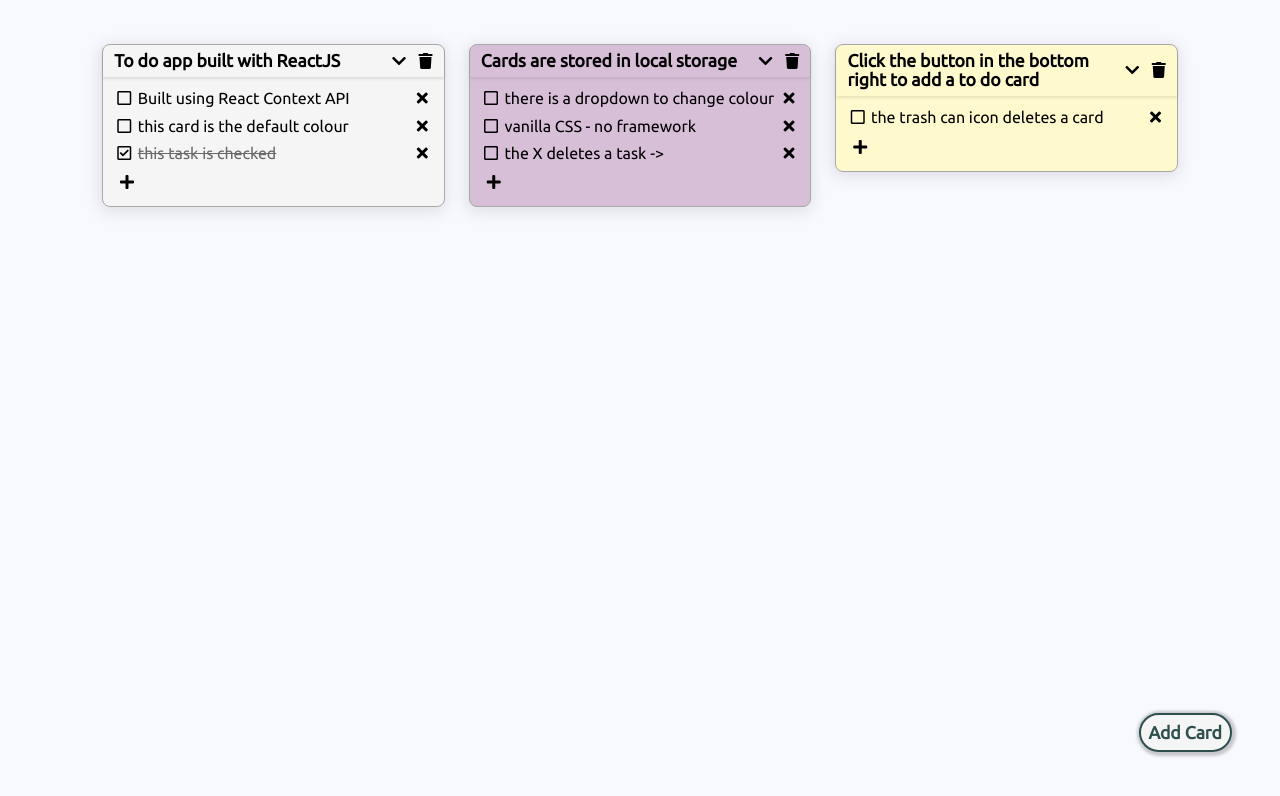
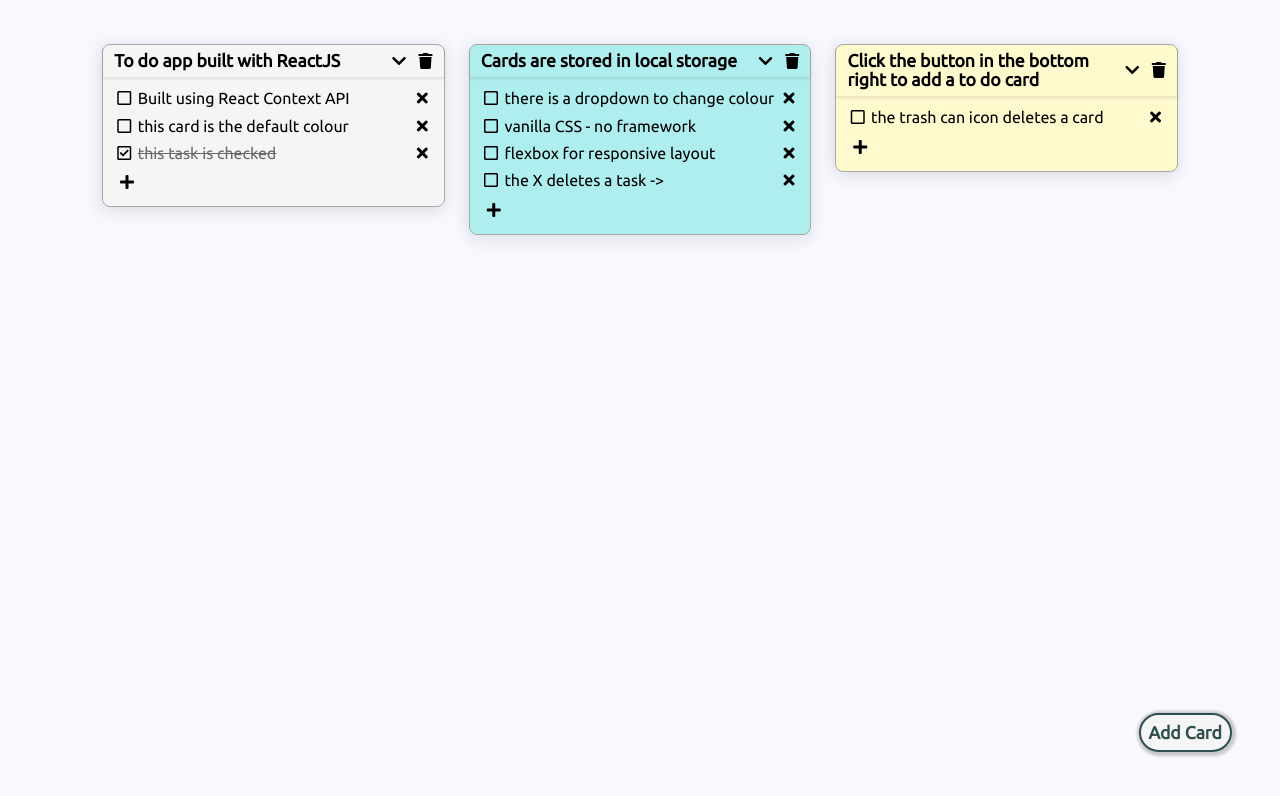
Before and after one commit to bushblade/react-todos-mark2, a React (Create React App) app: page / in a window 1280 px wide. Shown: the top 796 px of the page. Built offline with nearby package versions, Linux system fonts and the light colour scheme.

Commit message:
changed style

```diff
--- a/src/defaultCards.js
+++ b/src/defaultCards.js
@@ -27,7 +27,7 @@
     {
       cardId: uuid(),
       title: 'Cards are stored in local storage',
-      color: 'Thistle',
+      color: 'PaleTurquoise',
       tasks: [
         {
           taskId: uuid(),
@@ -37,6 +37,11 @@
         {
           taskId: uuid(),
           text: 'vanilla CSS - no framework',
+          checked: false
+        },
+        {
+          taskId: uuid(),
+          text: 'flexbox for responsive layout',
           checked: false
         },
         {
```
